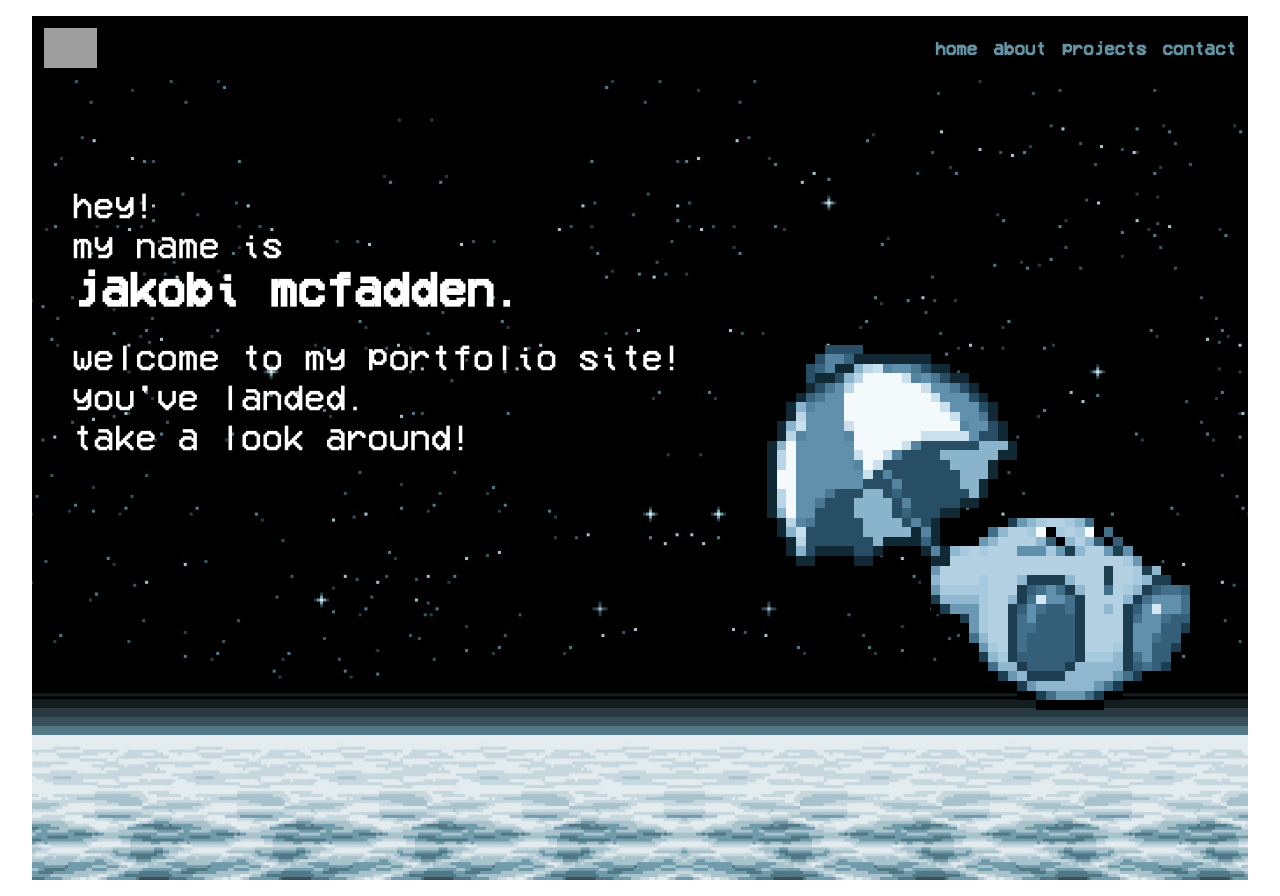
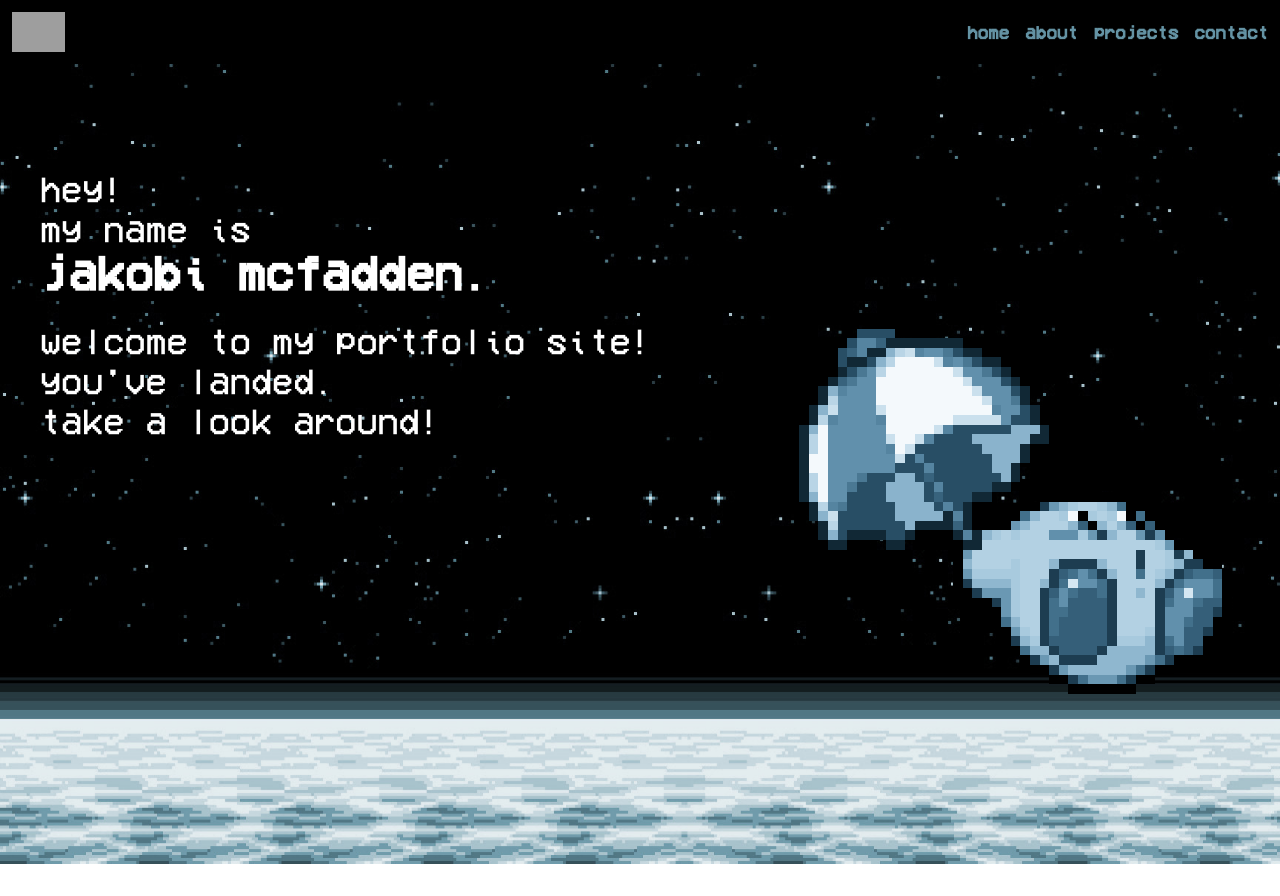
Before and after one commit to k4bii/prtf-proj, a React (Vite) app: page /home in a window 1280 px wide. After the commit the page ends 864 px from the top, so only its background shows below. Built offline with nearby package versions, Linux system fonts and the light colour scheme; grey boxes are pictures that could not be loaded.

Commit message:
sizing fix

```diff
--- a/index.html
+++ b/index.html
@@ -1,6 +1,7 @@
 <!DOCTYPE html>
 <html lang="en">
   <head>
+    <meta name="viewport" content="width=device-width, initial-scale=1.0" />
     <meta charset="UTF-8" />
     <link rel="icon" type="image/png" href="/icon.png" />
     <meta name="viewport" content="width=device-width, initial-scale=1.0" />
--- a/package.json
+++ b/package.json
@@ -4,7 +4,6 @@
   "version": "0.0.0",
   "type": "module",
   "homepage": "https://k4bii.github.io/prtf-proj",
-
   "scripts": {
     "dev": "vite",
     "build": "vite build",
@@ -12,7 +11,6 @@
     "preview": "vite preview",
     "predeploy": "npm run build",
     "deploy": "gh-pages -d dist"
-
   },
   "dependencies": {
     "react": "^18.3.1",
@@ -33,6 +31,6 @@
     "globals": "^15.13.0",
     "postcss": "^8.4.49",
     "tailwindcss": "^3.4.17",
-    "vite": "^6.0.3"
+    "vite": "^6.3.3"
   }
 }
--- a/src/App.css
+++ b/src/App.css
@@ -1,14 +1,12 @@
-html, body {
-  margin: 0;
-  padding: 0;
+
+
+#root {
+  width: 100%;
+  margin: 0 auto;
+  text-align: center;
+  padding: 0.5 rem;
 }
 
-#root {
-  max-width: 1480px;
-  margin: 0 auto;
-  padding: 1rem 2rem;
-  text-align: center;
-}
 
 .logo {
   height: 6em;
```
Also changed, not shown: src/index.css (line endings or trailing spaces), 1 other file (tests, documents, lock files or other folders).
